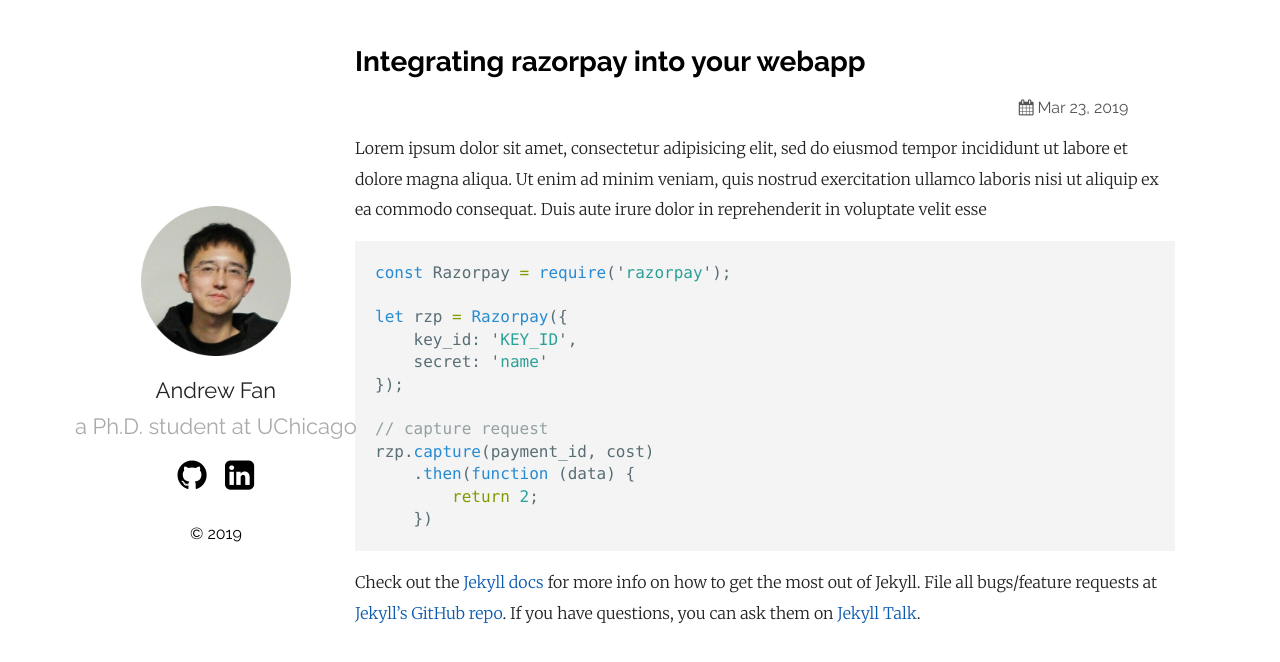
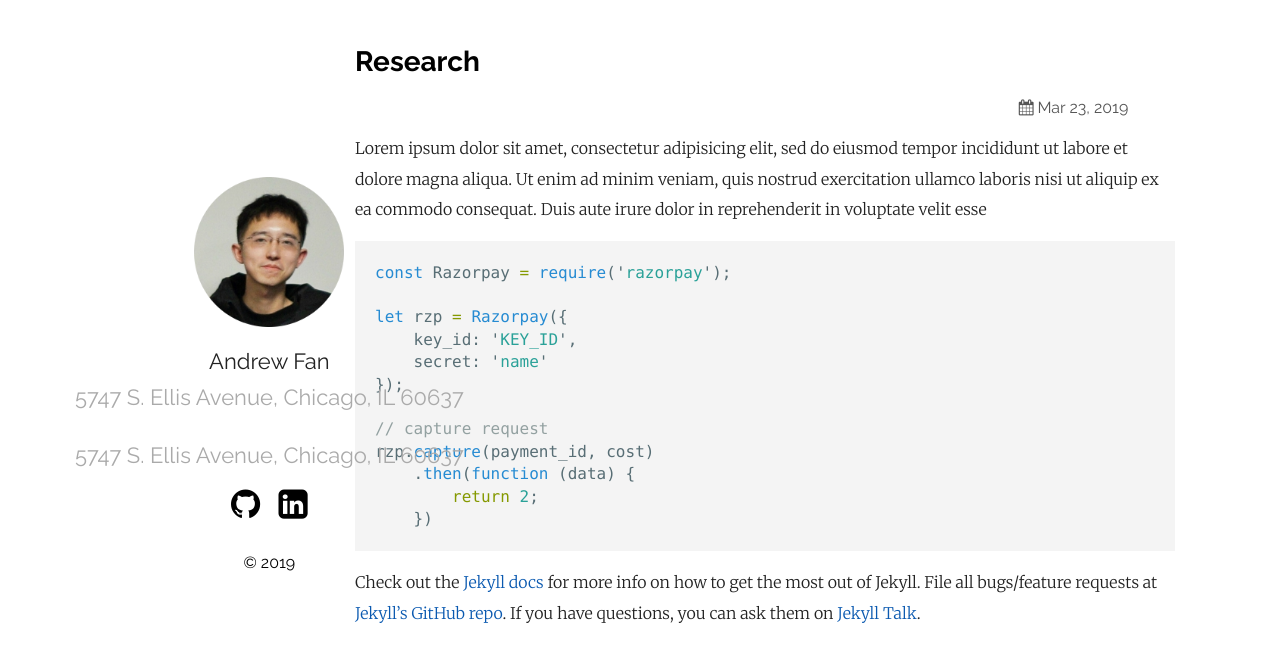
Before and after one commit to angzhifan/angzhifan.github.io, a Jekyll site: the page built from _posts/2019-03-23-welcome-to-jekyll.markdown, in a window 1280 px wide. Shown: the top 662 px of the page. Built offline with Jekyll 4.4.1, drawn with Linux system fonts in a browser that asks for light colours.

Commit message:
fan commit

```diff
--- a/_config.yml
+++ b/_config.yml
@@ -13,7 +13,8 @@
   sass_dir: _sass
 plainwhite:
   name: Andrew Fan
-  tagline: a Ph.D. student at UChicago
+  tagline: fana@galton.uchicago.edu
+  tagline: 5747 S. Ellis Avenue, Chicago, IL 60637
   date_format: "%b %-d, %Y"
   sitemap: true # set to true to generate sitemap.xml content
 
--- a/_layouts/default.html
+++ b/_layouts/default.html
@@ -8,6 +8,7 @@
 		<section class="about">
 			<img src="{{ "/assets/portfolio.png" | relative_url }}" alt="{{ site.plainwhite.name }}">
 			<h2>{{ site.plainwhite.name }}</h2>
+			<p class="tagline">{{ site.plainwhite.tagline }}</p>
 			<p class="tagline">{{ site.plainwhite.tagline }}</p>
 			<ul class="social">
                 {%- if site.plainwhite.social_links.github -%}
--- a/_posts/2019-03-23-welcome-to-jekyll.markdown
+++ b/_posts/2019-03-23-welcome-to-jekyll.markdown
@@ -1,6 +1,6 @@
 ---
 layout: post
-title:  "Integrating razorpay into your webapp"
+title:  "Research"
 #date:   2019-12-12 21:03:36 +0530
 #categories: Javascript NodeJS
 ---
```
